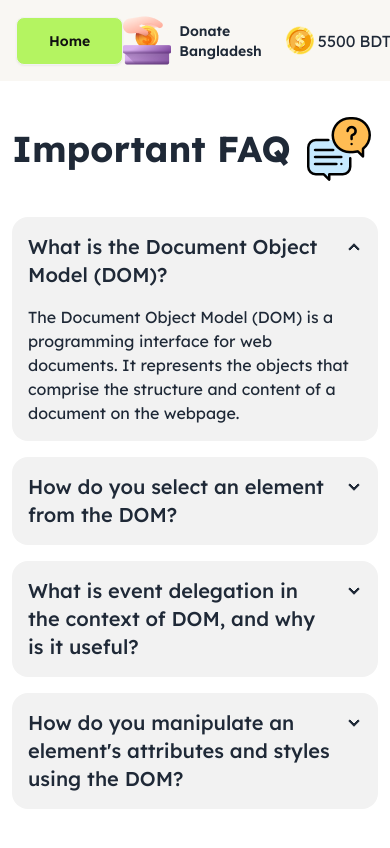
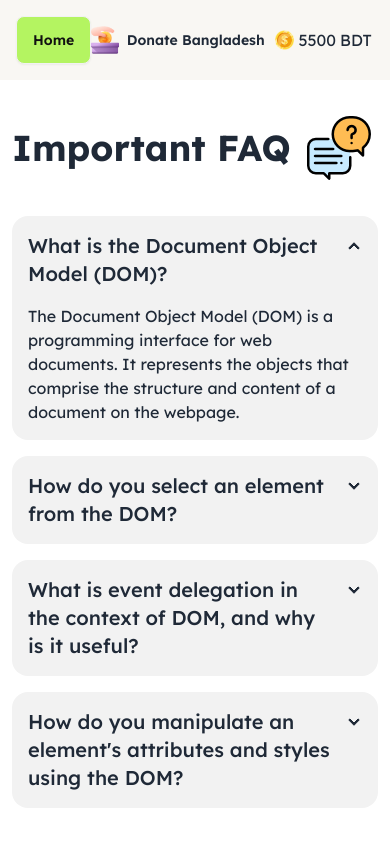
Before and after one commit to Rukaiya1/Assignment-5, a plain HTML site: page blog.html in a window 390 px wide. Drawn offline with nearby package versions, Linux system fonts and the light colour scheme.

Commit message:
final update

```diff
--- a/blog.html
+++ b/blog.html
@@ -19,13 +19,13 @@
       <header class="sticky top-0 z-10">
         <section class="bg-[#F9F7F3]">
           <nav class="lg:w-[80%] mx-auto flex justify-between items-center lg:py-10 p-4">
-            <a href="index.html" class="btn bg-[#B4F461] text-[#111] lg:text-lg text-sm font-semibold rounded-lg px-8">Home</a>
+            <a href="index.html" class="btn bg-[#B4F461] text-[#111] lg:text-lg text-sm font-semibold rounded-lg lg:px-8">Home</a>
             <div class="flex items-center lg:gap-4 gap-2">
-              <img src="images/logo.png" alt="logo"/>
+              <img class="lg:block w-[15%]" src="images/logo.png" alt="logo"/>
               <p class="lg:text-lg text-sm font-semibold">Donate Bangladesh</p>
             </div>
             <div class="flex items-center gap-1">
-              <img src="images/coin.png" alt="coin" />
+              <img class="lg:block w-[20%]" src="images/coin.png" alt="coin" />
                 <p id="total"></p>
                 <p>BDT</p>
             </div>
```
Also changed, not shown: index.html (+2 -2 lines).
